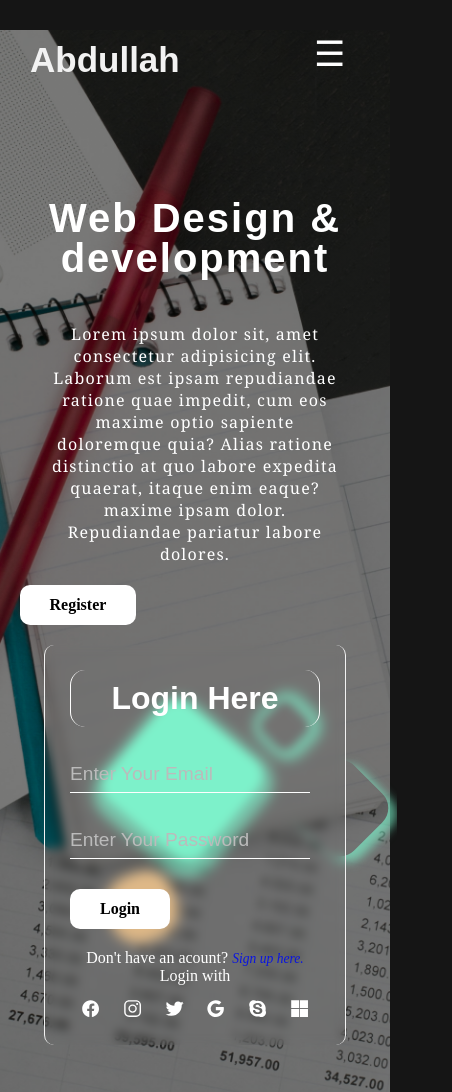
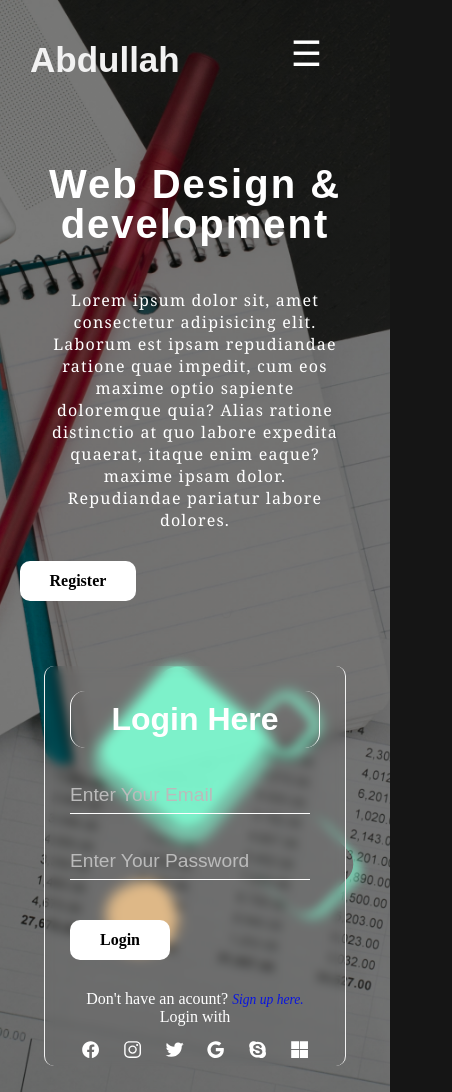
Before and after one commit to Abdul-luh/web-design-002, a plain HTML site: page index.html in a window 390 px wide. Shown: the top 1092 px of the page, 452 px wide, since content can reach past the window. Drawn offline with nearby package versions, Linux system fonts and the light colour scheme.

Commit message:
responsiveness

```diff
--- a/styke.css
+++ b/styke.css
@@ -328,27 +328,32 @@ nav {
 }
 @media screen and (max-width: 920px) {
 	.main {
-		height: 150vh;
+		height: 140vh;
+	}
+	.nav {
+		margin: 0;
+		padding-top: 30px;
+		width: auto;
+		justify-content: space-between;
 	}
 	.menu {
-		width: auto;
+		width: 40%;
+		margin: 0;
+		position: relative;
+		/* float: left; */
+		left: 16%;
 	}
-	.nav {
-		margin: 30px 0;
-		width: auto;
-	}
-	.nav-ul li:not(:first-child) {
+
+	.nav-ul li:not(:first-child) a {
 		display: none;
 	}
 	.nav-ul li {
+		width: 100%;
 		margin-top: 0;
-		position: relative;
-		left: 100%;
 		padding: 0;
 	}
 	.nav-ul li:first-child a {
 		display: block;
-		position: relative;
 		font-size: 2.5em;
 		margin: 0;
 		padding: 0;
@@ -378,9 +383,13 @@ nav {
 		letter-spacing: 1.2px;
 		margin: auto;
 	}
+	.btn {
+		width: auto;
+		margin: 30px auto;
+	}
 	.form {
 		position: relative;
-		margin: auto;
+		margin: 10% auto;
 		top: auto;
 		left: auto;
 		z-index: 2;
@@ -428,8 +437,8 @@ nav {
 		position: absolute;
 		width: 80px;
 		height: 80px;
-		top: 570px;
-		left: 80%;
+		top: 660px;
+		left: 70%;
 		rotate: -45deg;
 		z-index: 1;
 		border-radius: 20px;
```
